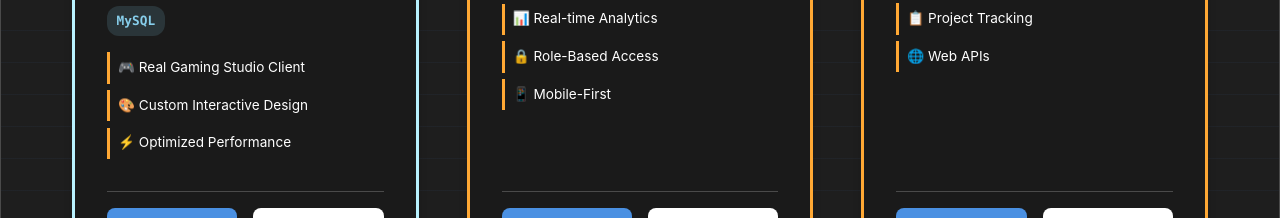
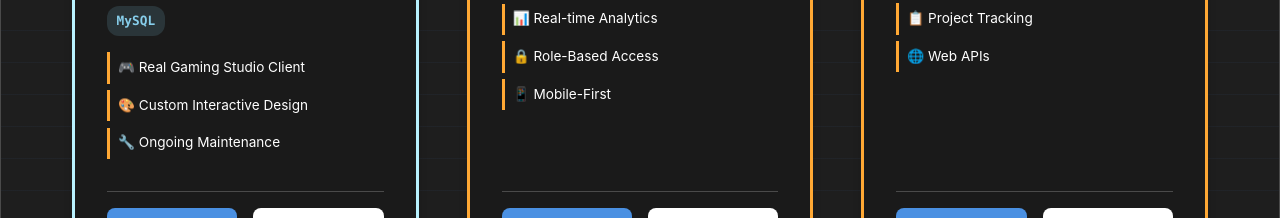
Before and after one commit to SamBunker/sambunker-website, a React (Vite) app: page / in a window 1280 px wide. Shown: the part 6660-6878 px from the top of the page. Built offline with nearby package versions, Linux system fonts and the light colour scheme; a web font is replaced by a local one.

Commit message:
Update Harper and Lyre to highlight ongoing maintenance
Changed 'Optimized Performance' to 'Ongoing Maintenance' to emphasize
the professional relationship and continued support for the client.
Shows active maintenance and long-term client commitment.

```diff
--- a/src/components/Projects.jsx
+++ b/src/components/Projects.jsx
@@ -12,7 +12,7 @@ const Projects = () => {
       status: 'platinum',
       description: 'A professional interactive website for an upcoming indie game studio. Full-stack development from design to deployment, showcasing their vision with smooth animations and responsive design.',
       tech: ['Node.js', 'Express', 'Handlebars', 'MySQL'],
-      achievements: ['🎮 Real Gaming Studio Client', '🎨 Custom Interactive Design', '⚡ Optimized Performance'],
+      achievements: ['🎮 Real Gaming Studio Client', '🎨 Custom Interactive Design', '🔧 Ongoing Maintenance'],
       liveUrl: 'https://www.harperandlyre.com',
       previewUrl: 'https://www.harperandlyre.com',
       githubUrl: 'https://github.com/SamBunker/harperandlyre-website'
```
